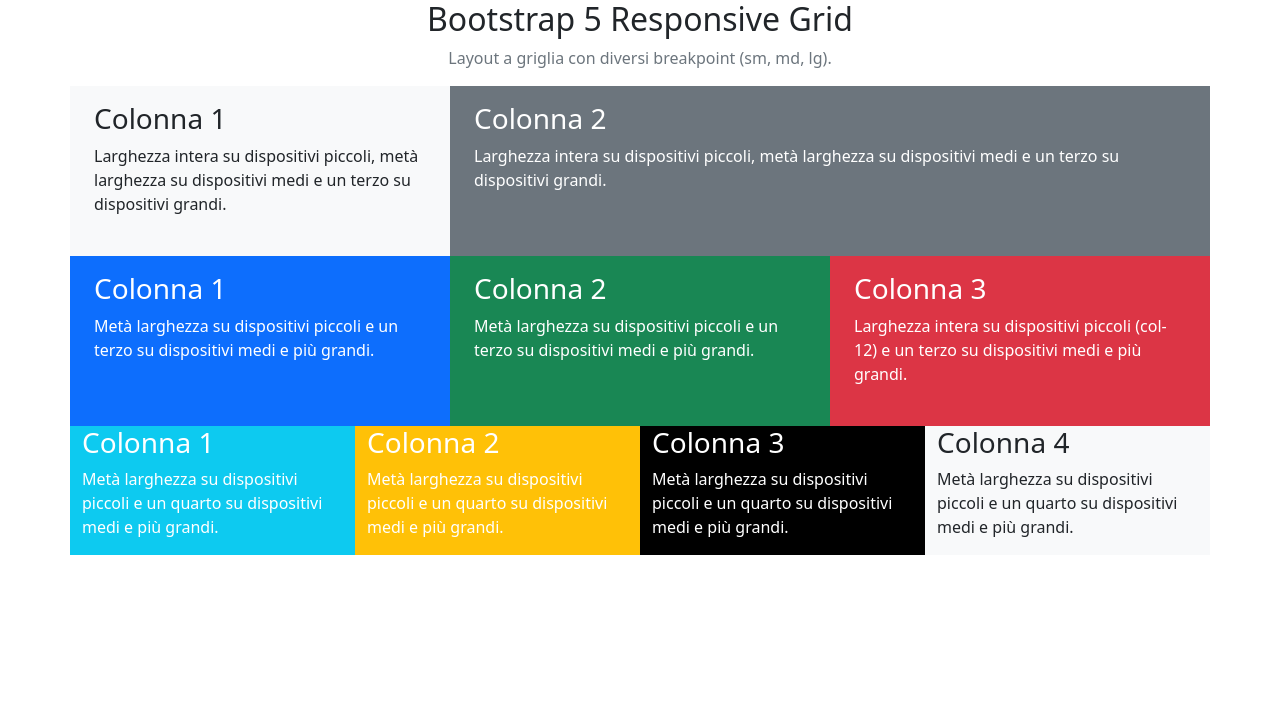
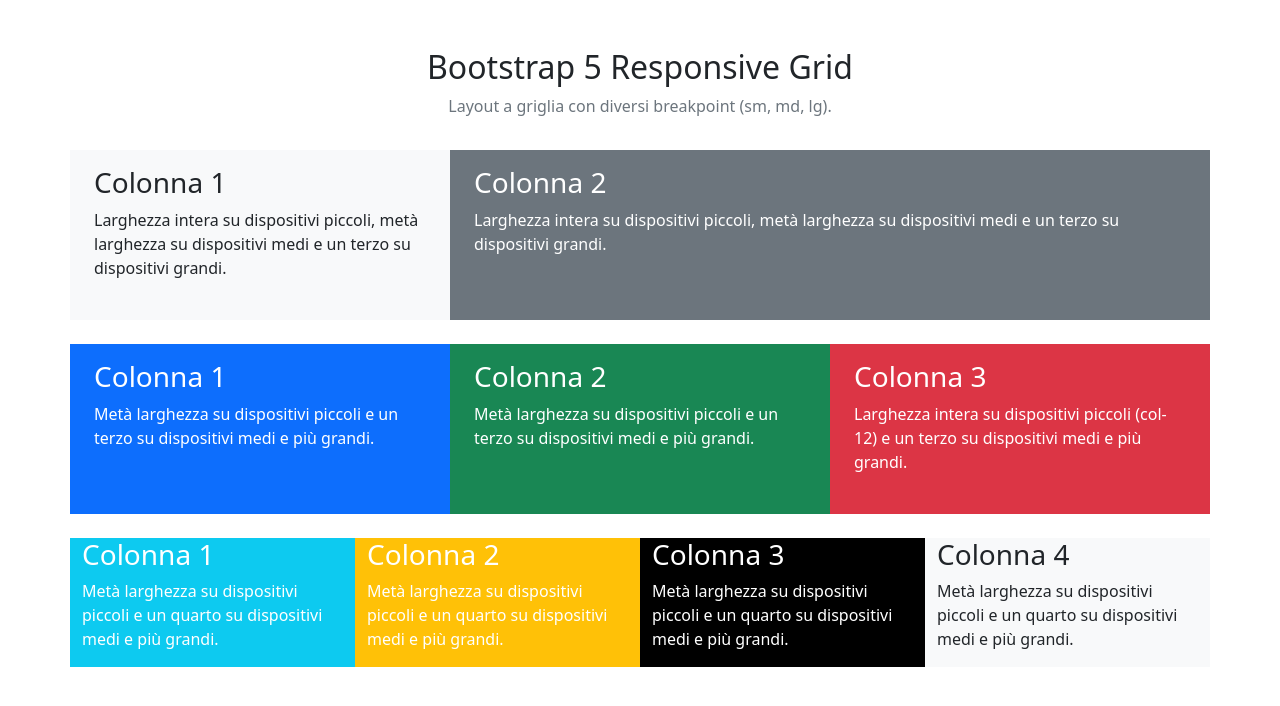
Before and after one commit to MattiaZecchinato/htmlcss-bootstrap-layout, a plain HTML site: page index.html in a window 1280 px wide. Drawn offline with nearby package versions, Linux system fonts and the light colour scheme.

Commit message:
feat: update padding element

```diff
--- a/index.html
+++ b/index.html
@@ -13,12 +13,12 @@
         <link href="https://cdn.jsdelivr.net/npm/bootstrap@5.3.3/dist/css/bootstrap.min.css" rel="stylesheet" integrity="sha384-QWTKZyjpPEjISv5WaRU9OFeRpok6YctnYmDr5pNlyT2bRjXh0JMhjY6hW+ALEwIH" crossorigin="anonymous">
     </head>
 
-    <body class="px-5">
+    <body class="px-5 py-5">
 
         <!-- header of the page -->
         <header>
 
-            <div class="text-center">
+            <div class="text-center pb-3">
                 <h1 class="fs-2">Bootstrap 5 Responsive Grid</h1>
                 <p class="text-secondary">Layout a griglia con diversi breakpoint (sm, md, lg).</p>
             </div>
@@ -29,7 +29,7 @@
         <main>
 
             <!-- 1st container -->
-            <div class="container">
+            <div class="container pb-4">
 
                 <div class="row flex-column flex-md-row">
 
@@ -60,7 +60,7 @@
             </div>
 
             <!-- 2nd container -->
-            <div class="container">
+            <div class="container pb-4">
 
                 <div class="row text-white">
 
@@ -153,11 +153,7 @@
 
             </div>
 
-
         </main>
-
-        <!-- footer of the page -->
-        <footer></footer>
 
     </body>
 
```
